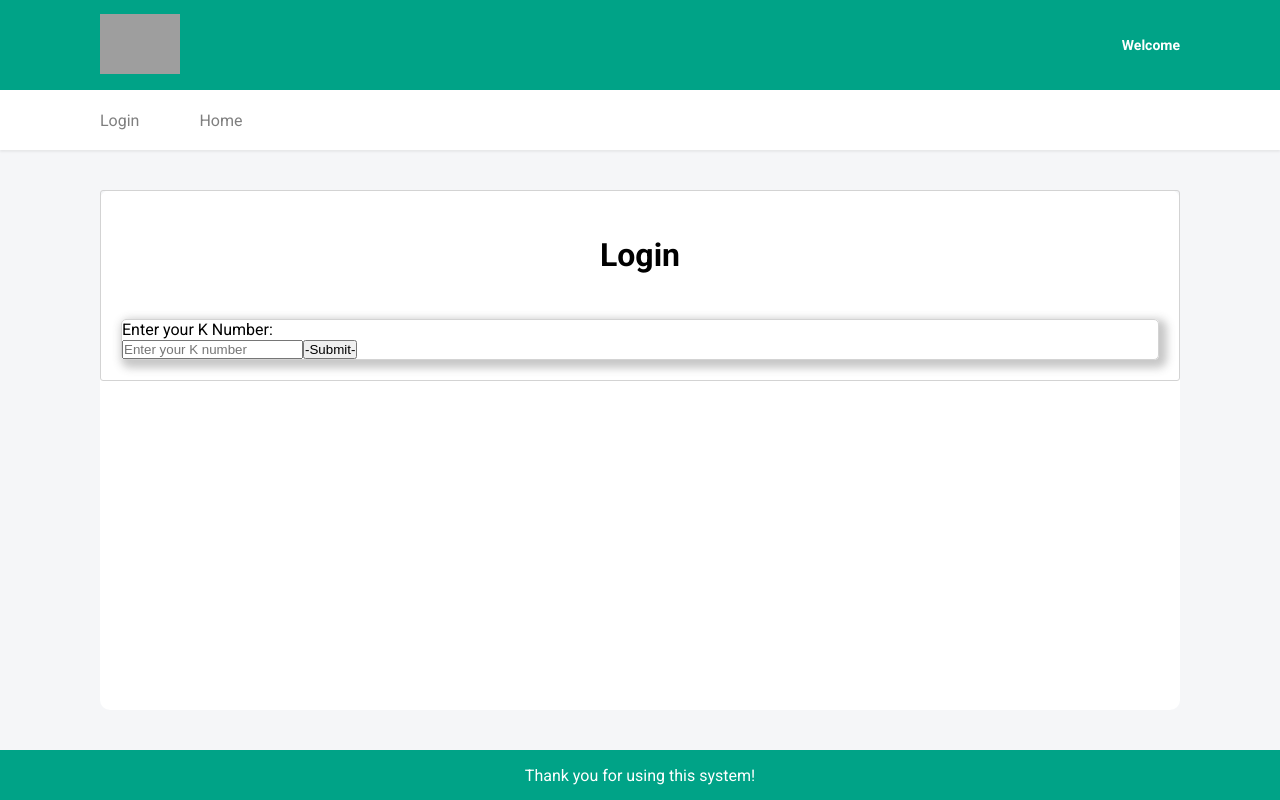
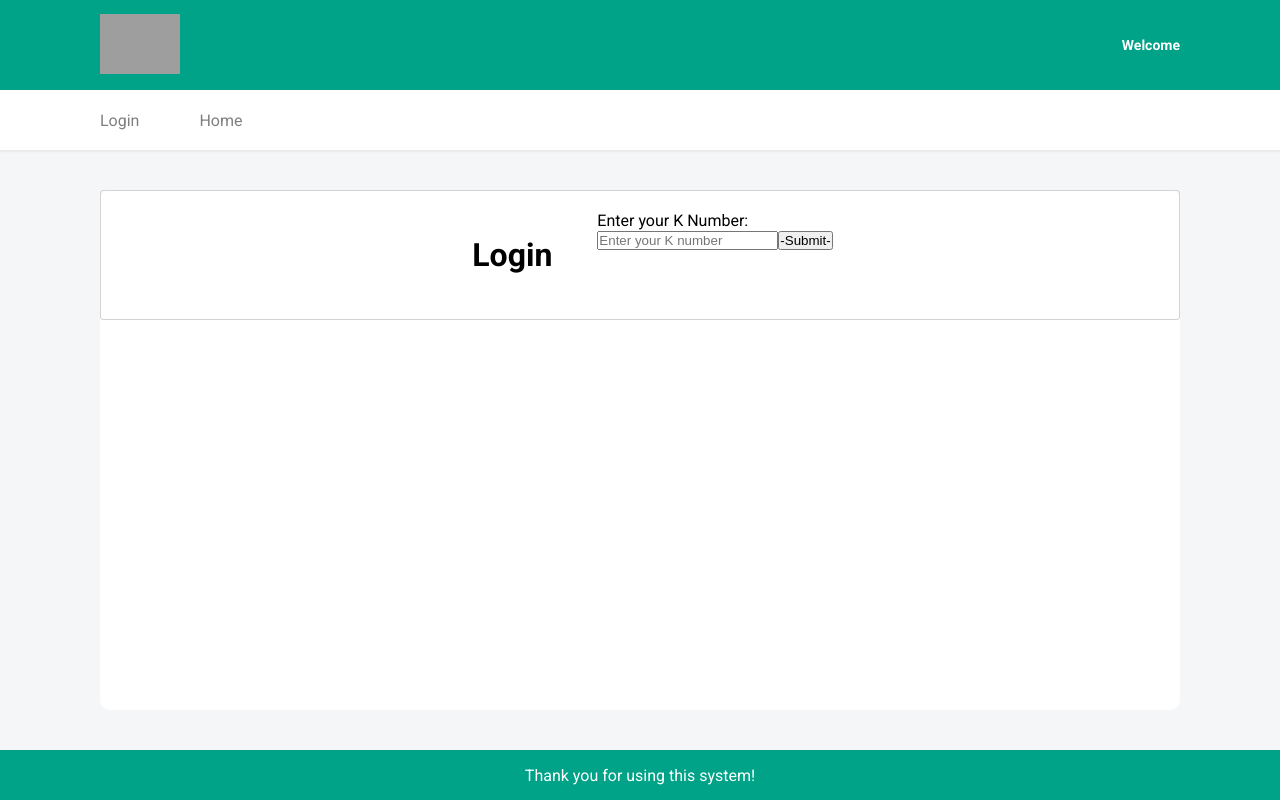
Before and after one commit to AdriSilveira/React-Vite-Summer, a React (Vite) app: page / in a window 1280 px wide. Built offline with nearby package versions, Linux system fonts and the light colour scheme; grey boxes are pictures that could not be loaded.

Commit message:
modified:   src/components/views/Login.jsx

```diff
--- a/src/components/views/Login.jsx
+++ b/src/components/views/Login.jsx
@@ -28,7 +28,7 @@ function Login({ loginToApp }) {
     <>
       <CardContainer>
         <h1>Login</h1>
-        <Card>
+
         <div className="inputContainer">
           <label htmlFor="kNumberInput" className="labelHover">
             Enter your K Number:
@@ -44,7 +44,6 @@ function Login({ loginToApp }) {
             <button type="submit">-Submit-</button>
           </form>
         </div>
-        </Card>
       </CardContainer>
     </>
   );
```
Lines whose indentation alone changed are shown as unchanged.
